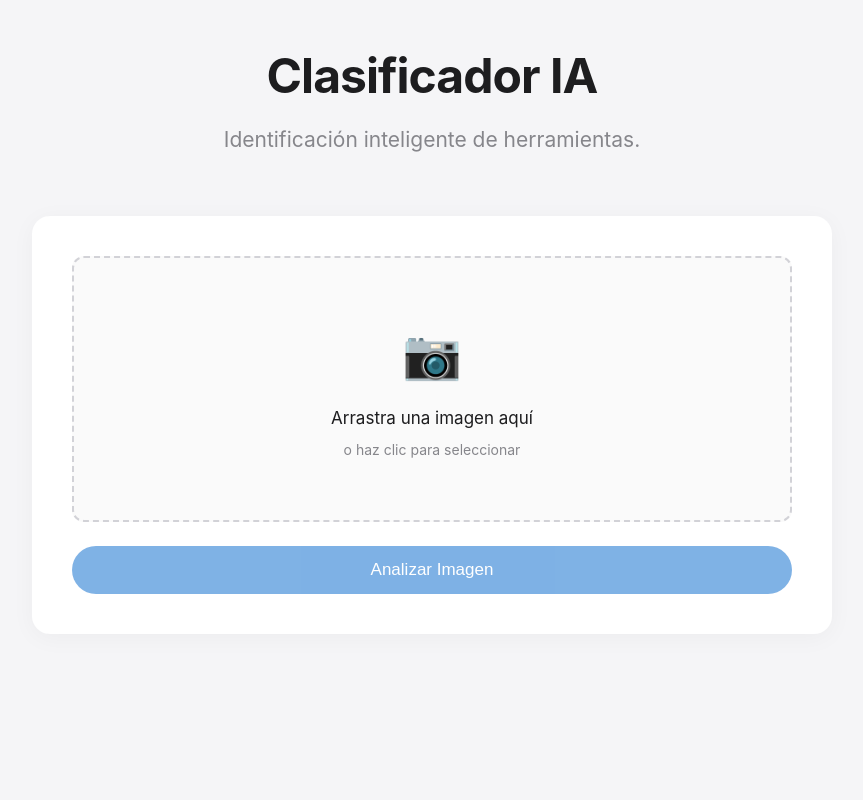
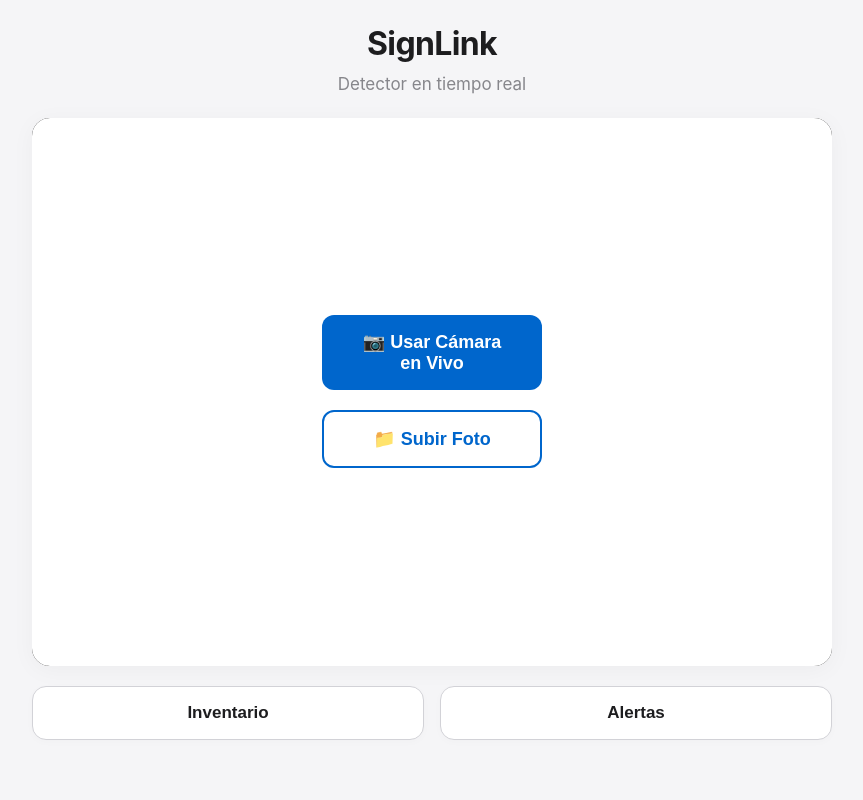
Before and after one commit to lmarcelomercado27-byte/ProyectoHerramientasIA, a Flask app: page / in a window 1280 px wide. Shown: the whole page, without its empty margins (208-1071 px from the left). Run offline with Flask 3, Linux system fonts and the light colour scheme.

Commit message:
feat: Refactor UI for real-time detection, introducing selection screens, modals, and a bottom navigation.

```diff
--- a/templates/index.html
+++ b/templates/index.html
@@ -3,9 +3,9 @@
 
 <head>
     <meta charset="UTF-8">
-    <title>Clasificador de Herramientas IA</title>
+    <title>SignLink</title>
     <meta name="viewport" content="width=device-width, initial-scale=1.0">
-    <meta name="description" content="Clasificador inteligente de herramientas usando Deep Learning">
+    <meta name="description" content="Detector de herramientas en tiempo real">
 
     <style>
         :root {
@@ -39,274 +39,260 @@
             display: flex;
             flex-direction: column;
             align-items: center;
-            padding: 40px 20px;
+            padding: 20px;
         }
 
         .container {
             max-width: 800px;
             width: 100%;
-            animation: fadeIn 0.8s ease-out;
+            display: flex;
+            flex-direction: column;
+            height: 90vh;
+            position: relative;
         }
 
         header {
             text-align: center;
-            margin-bottom: 60px;
+            margin-bottom: 20px;
+            flex-shrink: 0;
         }
 
         h1 {
-            font-size: 48px;
+            font-size: 32px;
             font-weight: 700;
             letter-spacing: -0.02em;
-            margin-bottom: 12px;
+            margin-bottom: 4px;
         }
 
         .subtitle {
-            font-size: 21px;
+            font-size: 17px;
             color: var(--text-secondary);
             font-weight: 400;
         }
 
-        .card {
-            background: var(--surface);
+        /* Main Detector Area */
+        .detector-container {
+            flex: 1;
+            background: #000;
             border-radius: var(--radius);
-            padding: 40px;
+            overflow: hidden;
+            position: relative;
             box-shadow: var(--shadow);
-            margin-bottom: 30px;
-            transition: transform 0.3s ease;
+            display: flex;
+            align-items: center;
+            justify-content: center;
+            margin-bottom: 20px;
         }
 
-        .card:hover {
-            transform: translateY(-2px);
+        video,
+        img.uploaded-view {
+            width: 100%;
+            height: 100%;
+            object-fit: cover;
         }
 
-        .upload-area {
-            border: 2px dashed var(--border);
-            border-radius: 12px;
-            padding: 60px 20px;
-            text-align: center;
-            cursor: pointer;
-            transition: all 0.3s ease;
-            background: #fafafa;
+        video {
+            transform: scaleX(-1);
+            display: none;
+            /* Hidden by default */
         }
 
-        .upload-area:hover,
-        .upload-area.dragover {
-            border-color: var(--accent);
+        img.uploaded-view {
+            display: none;
+            /* Hidden by default */
+        }
+
+        /* Selection Screen */
+        .selection-screen {
+            position: absolute;
+            top: 0;
+            left: 0;
+            right: 0;
+            bottom: 0;
+            background: var(--surface);
+            display: flex;
+            flex-direction: column;
+            align-items: center;
+            justify-content: center;
+            gap: 20px;
+            z-index: 20;
+        }
+
+        .selection-btn {
+            background: var(--accent);
+            color: white;
+            border: none;
+            padding: 16px 32px;
+            border-radius: 12px;
+            font-size: 18px;
+            font-weight: 600;
+            cursor: pointer;
+            transition: transform 0.2s, background 0.2s;
+            width: 220px;
+            display: flex;
+            align-items: center;
+            justify-content: center;
+            gap: 10px;
+        }
+
+        .selection-btn:hover {
+            background: var(--accent-hover);
+            transform: scale(1.02);
+        }
+
+        .secondary-btn {
+            background: var(--surface);
+            color: var(--accent);
+            border: 2px solid var(--accent);
+        }
+
+        .secondary-btn:hover {
             background: #f0f8ff;
         }
 
-        .upload-icon {
-            font-size: 48px;
-            color: var(--accent);
-            margin-bottom: 16px;
-            display: block;
+        /* Bottom Navigation */
+        .bottom-nav {
+            display: grid;
+            grid-template-columns: 1fr 1fr;
+            gap: 16px;
+            flex-shrink: 0;
         }
 
-        .upload-text {
+        .nav-btn {
+            background: var(--surface);
+            border: 1px solid var(--border);
+            color: var(--text-primary);
+            padding: 16px;
+            border-radius: 14px;
             font-size: 17px;
-            color: var(--text-primary);
-            margin-bottom: 8px;
+            font-weight: 600;
+            cursor: pointer;
+            transition: all 0.2s ease;
+            text-align: center;
+            box-shadow: 0 2px 8px rgba(0, 0, 0, 0.02);
         }
 
-        .upload-subtext {
-            font-size: 14px;
-            color: var(--text-secondary);
+        .nav-btn:hover {
+            background: #f0f0f0;
+            transform: translateY(-1px);
         }
 
+        /* Modals */
+        .modal-overlay {
+            position: fixed;
+            top: 0;
+            left: 0;
+            right: 0;
+            bottom: 0;
+            background: rgba(0, 0, 0, 0.5);
+            display: none;
+            align-items: center;
+            justify-content: center;
+            z-index: 100;
+            backdrop-filter: blur(4px);
+        }
+
+        .modal-content {
+            background: var(--surface);
+            width: 90%;
+            max-width: 500px;
+            max-height: 80vh;
+            border-radius: 24px;
+            padding: 30px;
+            overflow-y: auto;
+            position: relative;
+            animation: slideUp 0.3s ease-out;
+        }
+
+        @keyframes slideUp {
+            from {
+                transform: translateY(20px);
+                opacity: 0;
+            }
+
+            to {
+                transform: translateY(0);
+                opacity: 1;
+            }
+        }
+
+        .modal-header {
+            display: flex;
+            justify-content: space-between;
+            align-items: center;
+            margin-bottom: 20px;
+        }
+
+        .modal-title {
+            font-size: 24px;
+            font-weight: 700;
+        }
+
+        .close-btn {
+            background: none;
+            border: none;
+            font-size: 24px;
+            color: var(--text-secondary);
+            cursor: pointer;
+        }
+
+        /* Inventory List */
+        .inventory-list {
+            list-style: none;
+        }
+
+        .inventory-item {
+            padding: 12px 0;
+            border-bottom: 1px solid var(--border);
+            font-size: 17px;
+            display: flex;
+            align-items: center;
+        }
+
+        .inventory-item::before {
+            content: '🔧';
+            margin-right: 12px;
+        }
+
+        /* PEAS Log */
+        .peas-log {
+            font-family: monospace;
+            font-size: 14px;
+            background: #f5f5f7;
+            padding: 15px;
+            border-radius: 12px;
+            max-height: 300px;
+            overflow-y: auto;
+        }
+
+        .log-entry {
+            margin-bottom: 8px;
+            padding-bottom: 8px;
+            border-bottom: 1px dashed #e0e0e0;
+        }
+
+        .log-label {
+            font-weight: 700;
+            color: var(--accent);
+        }
+
+        /* File Input hidden */
         input[type="file"] {
             display: none;
         }
 
-        .btn {
-            background: var(--accent);
+        .back-btn {
+            position: absolute;
+            top: 20px;
+            left: 20px;
+            background: rgba(0, 0, 0, 0.5);
             color: white;
             border: none;
-            padding: 14px 28px;
-            border-radius: 980px;
-            font-size: 17px;
-            font-weight: 500;
+            padding: 8px 16px;
+            border-radius: 20px;
             cursor: pointer;
-            transition: all 0.2s ease;
-            width: 100%;
-            margin-top: 24px;
-        }
-
-        .btn:hover {
-            background: var(--accent-hover);
-            transform: scale(1.01);
-        }
-
-        .btn:disabled {
-            opacity: 0.5;
-            cursor: not-allowed;
-        }
-
-        .preview-container {
-            margin-top: 30px;
-            text-align: center;
+            z-index: 30;
             display: none;
-        }
-
-        .preview-container.active {
-            display: block;
-            animation: slideDown 0.4s ease-out;
-        }
-
-        .preview-img {
-            max-width: 100%;
-            max-height: 400px;
-            border-radius: 12px;
-            box-shadow: 0 4px 12px rgba(0, 0, 0, 0.1);
-        }
-
-        .results-section {
-            display: none;
-        }
-
-        .results-section.active {
-            display: block;
-            animation: fadeIn 0.5s ease-out;
-        }
-
-        .result-header {
-            display: flex;
-            justify-content: space-between;
-            align-items: center;
-            margin-bottom: 24px;
-            padding-bottom: 16px;
-            border-bottom: 1px solid var(--border);
-        }
-
-        .result-title {
-            font-size: 24px;
-            font-weight: 600;
-        }
-
-        .main-prediction {
-            text-align: center;
-            margin-bottom: 40px;
-        }
-
-        .pred-label {
-            font-size: 14px;
-            color: var(--text-secondary);
-            text-transform: uppercase;
-            letter-spacing: 0.05em;
-            margin-bottom: 8px;
-        }
-
-        .pred-value {
-            font-size: 36px;
-            font-weight: 700;
-            color: var(--text-primary);
-            margin-bottom: 8px;
-        }
-
-        .pred-confidence {
-            font-size: 19px;
-            color: var(--success);
-            font-weight: 500;
-        }
-
-        .top5-list {
-            list-style: none;
-        }
-
-        .top5-item {
-            display: flex;
-            align-items: center;
-            padding: 12px 0;
-            border-bottom: 1px solid #f0f0f0;
-        }
-
-        .top5-item:last-child {
-            border-bottom: none;
-        }
-
-        .rank {
-            width: 28px;
-            height: 28px;
-            background: #f0f0f0;
-            border-radius: 50%;
-            display: flex;
-            align-items: center;
-            justify-content: center;
-            font-size: 14px;
-            font-weight: 600;
-            color: var(--text-secondary);
-            margin-right: 16px;
-        }
-
-        .class-name {
-            flex: 1;
-            font-size: 17px;
-            font-weight: 500;
-        }
-
-        .probability {
-            font-size: 17px;
-            color: var(--text-secondary);
-            font-feature-settings: "tnum";
-        }
-
-        .loading {
-            display: none;
-            text-align: center;
-            padding: 40px;
-        }
-
-        .loading.active {
-            display: block;
-        }
-
-        .spinner {
-            width: 40px;
-            height: 40px;
-            border: 3px solid rgba(0, 0, 0, 0.1);
-            border-radius: 50%;
-            border-top-color: var(--accent);
-            animation: spin 1s linear infinite;
-            margin: 0 auto 16px;
-        }
-
-        @keyframes spin {
-            to {
-                transform: rotate(360deg);
-            }
-        }
-
-        @keyframes fadeIn {
-            from {
-                opacity: 0;
-                transform: translateY(10px);
-            }
-
-            to {
-                opacity: 1;
-                transform: translateY(0);
-            }
-        }
-
-        @keyframes slideDown {
-            from {
-                opacity: 0;
-                transform: translateY(-10px);
-            }
-
-            to {
-                opacity: 1;
-                transform: translateY(0);
-            }
-        }
-
-        @media (max-width: 600px) {
-            h1 {
-                font-size: 36px;
-            }
-
-            .card {
-                padding: 24px;
-            }
         }
     </style>
 </head>
@@ -314,165 +300,207 @@
 <body>
     <div class="container">
         <header>
-            <h1>Clasificador IA</h1>
-            <p class="subtitle">Identificación inteligente de herramientas.</p>
+            <h1>SignLink</h1>
+            <p class="subtitle">Detector en tiempo real</p>
         </header>
 
-        <div class="card">
-            <form id="upload-form">
-                <div class="upload-area" id="drop-zone">
-                    <span class="upload-icon">📷</span>
-                    <p class="upload-text">Arrastra una imagen aquí</p>
-                    <p class="upload-subtext">o haz clic para seleccionar</p>
-                    <input type="file" id="file-input" name="file" accept="image/*" required>
-                </div>
+        <div class="detector-container">
+            <!-- Selection Screen -->
+            <div class="selection-screen" id="selection-screen">
+                <button class="selection-btn" onclick="startCamera()">
+                    📷 Usar Cámara en Vivo
+                </button>
+                <button class="selection-btn secondary-btn" onclick="triggerFileUpload()">
+                    📁 Subir Foto
+                </button>
+            </div>
 
-                <div class="preview-container" id="preview-container">
-                    <img id="preview-img" class="preview-img" src="" alt="Vista previa">
-                </div>
+            <!-- Views -->
+            <video id="webcam" autoplay playsinline muted></video>
+            <img id="uploaded-image" class="uploaded-view" alt="Imagen subida">
 
-                <button type="submit" class="btn" id="submit-btn" disabled>Analizar Imagen</button>
-            </form>
+            <button class="back-btn" id="back-btn" onclick="resetView()">← Volver</button>
+            <input type="file" id="file-input" accept="image/*" onchange="handleFileUpload(this)">
         </div>
 
-        <div class="loading" id="loading">
-            <div class="spinner"></div>
-            <p style="color: var(--text-secondary);">Procesando imagen...</p>
+        <div class="bottom-nav">
+            <button class="nav-btn" onclick="openModal('inventory-modal')">Inventario</button>
+            <button class="nav-btn" onclick="openModal('alerts-modal')">Alertas</button>
         </div>
+    </div>
 
-        <div class="card results-section" id="results">
-            <div class="result-header">
-                <h2 class="result-title">Resultados</h2>
+    <!-- Inventory Modal -->
+    <div class="modal-overlay" id="inventory-modal">
+        <div class="modal-content">
+            <div class="modal-header">
+                <h2 class="modal-title">Inventario</h2>
+                <button class="close-btn" onclick="closeModal('inventory-modal')">×</button>
             </div>
+            <ul class="inventory-list" id="inventory-list">
+                <!-- Dynamic content -->
+            </ul>
+        </div>
+    </div>
 
-            <div class="main-prediction">
-                <div class="pred-label">Identificado como</div>
-                <div class="pred-value" id="main-class">-</div>
-                <div class="pred-confidence" id="main-conf">-</div>
+    <!-- Alerts Modal -->
+    <div class="modal-overlay" id="alerts-modal">
+        <div class="modal-content">
+            <div class="modal-header">
+                <h2 class="modal-title">Alertas PEAS</h2>
+                <button class="close-btn" onclick="closeModal('alerts-modal')">×</button>
             </div>
-
-            <div style="margin-top: 30px;">
-                <p class="pred-label" style="margin-bottom: 16px;">Otras posibilidades</p>
-                <ul class="top5-list" id="top5-list">
-                    <!-- Items will be injected here -->
-                </ul>
+            <div class="peas-log" id="peas-log">
+                <!-- Dynamic content -->
             </div>
         </div>
     </div>
 
     <script>
-        const dropZone = document.getElementById('drop-zone');
+        // Data
+        const detectableTools = [
+            "Angle Grinder", "Digital Caliper", "Electric Drill", "Hammer",
+            "Pliers", "Screwdriver", "Socket Wrench", "Tape Measure",
+            "Wirecutter", "Wrench"
+        ];
+
+        const peasData = [
+            { type: "Performance", msg: "Confianza baja (0.6) en última detección" },
+            { type: "Environment", msg: "Luz insuficiente detectada" },
+            { type: "Sensors", msg: "Cámara activa y transmitiendo" },
+            { type: "Actuators", msg: "Interfaz actualizada con frame #402" },
+            { type: "Performance", msg: "Latencia de inferencia: 45ms" }
+        ];
+
+        // Elements
+        const selectionScreen = document.getElementById('selection-screen');
+        const webcam = document.getElementById('webcam');
+        const uploadedImage = document.getElementById('uploaded-image');
+        const backBtn = document.getElementById('back-btn');
         const fileInput = document.getElementById('file-input');
-        const previewContainer = document.getElementById('preview-container');
-        const previewImg = document.getElementById('preview-img');
-        const submitBtn = document.getElementById('submit-btn');
-        const uploadForm = document.getElementById('upload-form');
-        const loading = document.getElementById('loading');
-        const results = document.getElementById('results');
-        const mainClass = document.getElementById('main-class');
-        const mainConf = document.getElementById('main-conf');
-        const top5List = document.getElementById('top5-list');
 
-        // Drag & Drop
-        dropZone.addEventListener('click', () => fileInput.click());
+        let stream = null;
+        let isDetecting = false;
 
-        dropZone.addEventListener('dragover', (e) => {
-            e.preventDefault();
-            dropZone.classList.add('dragover');
+        // Initialization
+        window.addEventListener('load', () => {
+            populateInventory();
+            populatePEAS();
         });
 
-        dropZone.addEventListener('dragleave', () => {
-            dropZone.classList.remove('dragover');
-        });
+        // --- View Logic ---
 
-        dropZone.addEventListener('drop', (e) => {
-            e.preventDefault();
-            dropZone.classList.remove('dragover');
-            if (e.dataTransfer.files.length) {
-                fileInput.files = e.dataTransfer.files;
-                handleFile(fileInput.files[0]);
+        async function startCamera() {
+            try {
+                stream = await navigator.mediaDevices.getUserMedia({
+                    video: { facingMode: 'environment', width: { ideal: 640 } }
+                });
+                webcam.srcObject = stream;
+
+                selectionScreen.style.display = 'none';
+                webcam.style.display = 'block';
+                backBtn.style.display = 'block';
+
+                isDetecting = true;
+                detectarHerramientas();
+
+            } catch (err) {
+                alert("Error al acceder a la cámara: " + err.message);
             }
-        });
-
-        fileInput.addEventListener('change', () => {
-            if (fileInput.files.length) {
-                handleFile(fileInput.files[0]);
-            }
-        });
-
-        function handleFile(file) {
-            if (!file.type.startsWith('image/')) {
-                alert('Por favor sube una imagen válida.');
-                return;
-            }
-
-            const reader = new FileReader();
-            reader.onload = (e) => {
-                previewImg.src = e.target.result;
-                previewContainer.classList.add('active');
-                submitBtn.disabled = false;
-
-                // Reset results
-                results.classList.remove('active');
-            };
-            reader.readAsDataURL(file);
         }
 
-        uploadForm.addEventListener('submit', async (e) => {
-            e.preventDefault();
+        function triggerFileUpload() {
+            fileInput.click();
+        }
 
-            const formData = new FormData(uploadForm);
+        function handleFileUpload(input) {
+            if (input.files && input.files[0]) {
+                const reader = new FileReader();
+                reader.onload = function (e) {
+                    uploadedImage.src = e.target.result;
 
-            // UI State: Loading
-            submitBtn.disabled = true;
-            loading.classList.add('active');
-            results.classList.remove('active');
+                    selectionScreen.style.display = 'none';
+                    uploadedImage.style.display = 'block';
+                    backBtn.style.display = 'block';
 
-            try {
-                const response = await fetch('/predict', {
-                    method: 'POST',
-                    body: formData
-                });
+                    // Here we would trigger a single detection for the image
+                    console.log("Analizando imagen estática...");
+                }
+                reader.readAsDataURL(input.files[0]);
+            }
+        }
 
-                const data = await response.json();
+        function resetView() {
+            // Stop camera if active
+            if (stream) {
+                stream.getTracks().forEach(track => track.stop());
+                stream = null;
+            }
+            isDetecting = false;
 
-                if (data.error) {
-                    throw new Error(data.error);
-                }
+            // Reset UI
+            webcam.style.display = 'none';
+            uploadedImage.style.display = 'none';
+            backBtn.style.display = 'none';
+            selectionScreen.style.display = 'flex';
+            fileInput.value = ''; // Reset file input
+        }
 
-                displayResults(data);
+        // --- Modal Logic ---
 
-            } catch (error) {
-                alert('Error: ' + error.message);
-            } finally {
-                loading.classList.remove('active');
-                submitBtn.disabled = false;
+        function openModal(id) {
+            document.getElementById(id).style.display = 'flex';
+        }
+
+        function closeModal(id) {
+            document.getElementById(id).style.display = 'none';
+        }
+
+        // Close modal on outside click
+        window.onclick = function (event) {
+            if (event.target.classList.contains('modal-overlay')) {
+                event.target.style.display = 'none';
             }
-        });
+        }
 
-        function displayResults(data) {
-            mainClass.textContent = data.pred_class;
-            mainConf.textContent = (data.pred_prob * 100).toFixed(1) + '% de confianza';
+        // --- Data Population ---
 
-            top5List.innerHTML = '';
+        function populateInventory() {
+            const list = document.getElementById('inventory-list');
+            detectableTools.forEach(tool => {
+                const li = document.createElement('li');
+                li.className = 'inventory-item';
+                li.textContent = tool;
+                list.appendChild(li);
+            });
+        }
 
-            // Skip the first one as it is the main prediction
-            const others = data.top5.slice(1);
+        function populatePEAS() {
+            const log = document.getElementById('peas-log');
+            peasData.forEach(entry => {
+                const div = document.createElement('div');
+                div.className = 'log-entry';
+                div.innerHTML = `<span class="log-label">[${entry.type}]</span> ${entry.msg}`;
+                log.appendChild(div);
+            });
+        }
 
-            others.forEach((item, index) => {
-                const li = document.createElement('li');
-                li.className = 'top5-item';
-                li.innerHTML = `
-                    <div class="rank">${index + 2}</div>
-                    <div class="class-name">${item.class}</div>
-                    <div class="probability">${(item.prob * 100).toFixed(1)}%</div>
-                `;
-                top5List.appendChild(li);
-            });
+        // --- Detection Placeholder ---
 
-            results.classList.add('active');
-            results.scrollIntoView({ behavior: 'smooth', block: 'start' });
+        function detectingLoop() {
+            // Placeholder for future loop logic
         }
+
+        async function detectarHerramientas() {
+            if (!isDetecting) return;
+
+            // Logic to send frame to backend would go here
+            // console.log("Detecting...");
+
+            if (isDetecting) {
+                requestAnimationFrame(detectarHerramientas);
+            }
+        }
+
     </script>
 </body>
 
```
Also changed, not shown: 2 other files.
